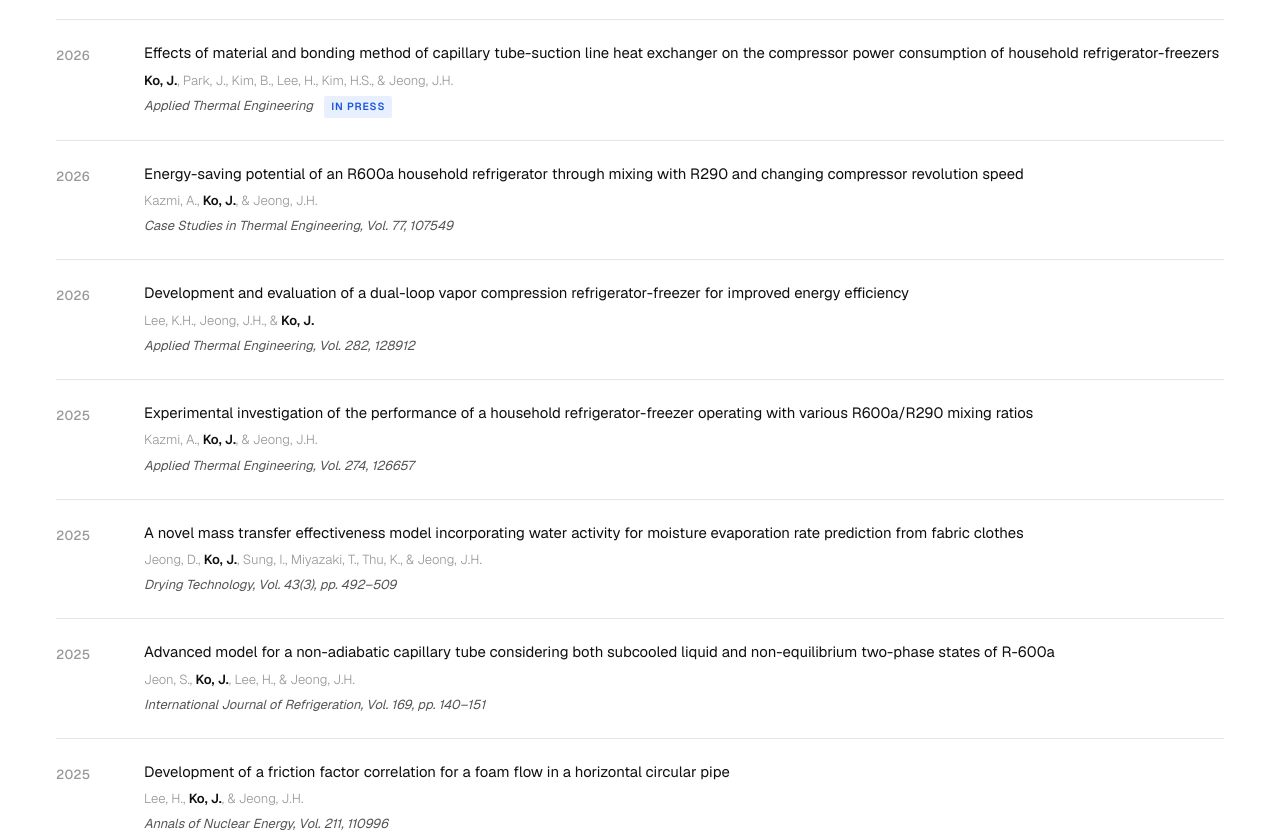
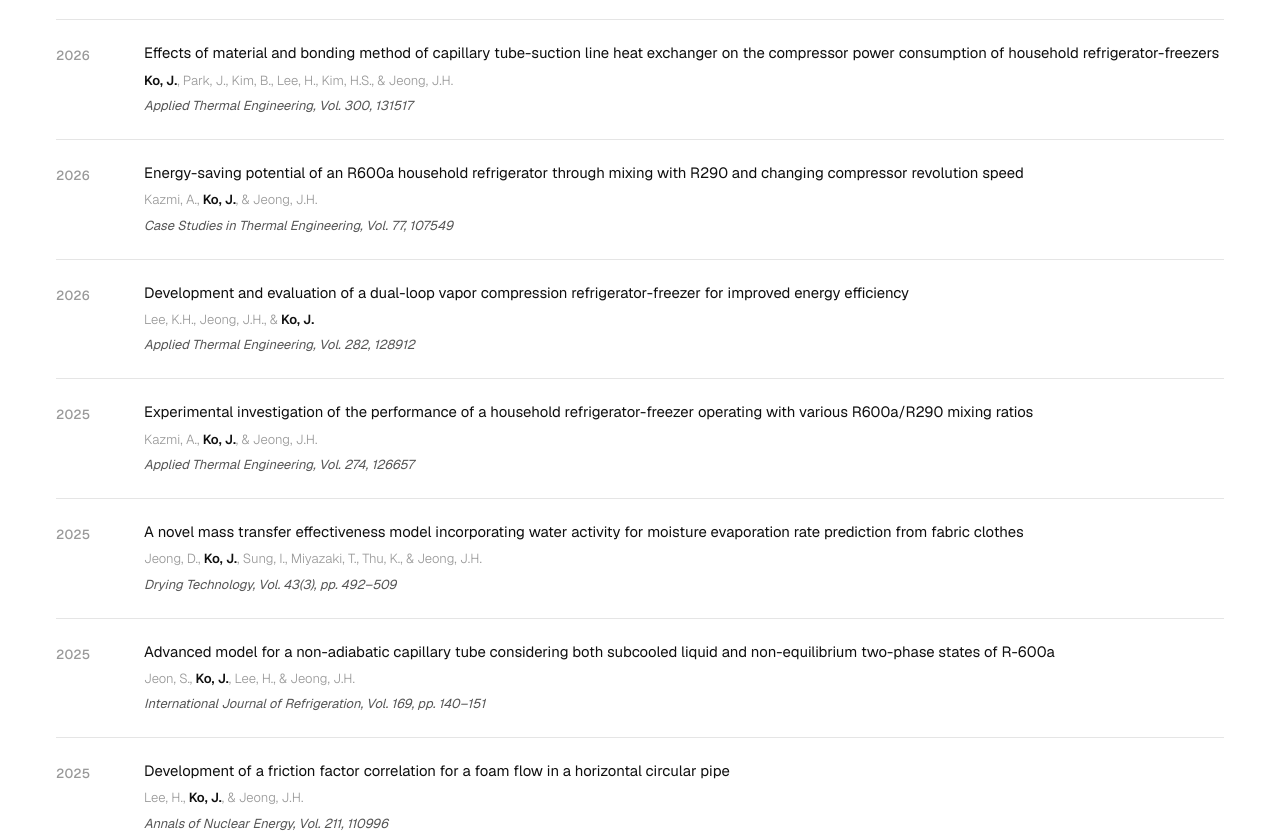
Before and after one commit to Jaedeok-Ko/rhps-lab-website, a plain HTML site: page index.html in a window 1280 px wide. Shown: the part 4215-5054 px from the top of the page. Drawn offline with nearby package versions, Linux system fonts and the light colour scheme; no server answers.

Commit message:
Add files via upload

```diff
--- a/index.html
+++ b/index.html
@@ -418,7 +418,7 @@
     <h2>Peer-Reviewed Journal Articles</h2>
     <div class="pub-list" id="journal-list">
       <div class="pub-item"><div class="pub-year">2026</div><div><div class="pub-title">Water-source heat pumps in practice: case studies from domestic and international environments</div><div class="pub-authors"><span class="highlight-author">Ko, J.</span> &amp; Jeong, J.H.</div><div class="pub-journal">Korean Journal of Air-Conditioning and Refrigeration Engineering, Vol. 38(9), pp. 000–000 <span class="pub-tag">In Press</span></div></div></div>
-      <div class="pub-item"><div class="pub-year">2026</div><div><div class="pub-title">Effects of material and bonding method of capillary tube-suction line heat exchanger on the compressor power consumption of household refrigerator-freezers</div><div class="pub-authors"><span class="highlight-author">Ko, J.</span>, Park, J., Kim, B., Lee, H., Kim, H.S., &amp; Jeong, J.H.</div><div class="pub-journal">Applied Thermal Engineering <span class="pub-tag">In Press</span></div></div></div>
+      <div class="pub-item"><div class="pub-year">2026</div><div><div class="pub-title"><a href="https://doi.org/10.1016/j.applthermaleng.2026.131517" target="_blank">Effects of material and bonding method of capillary tube-suction line heat exchanger on the compressor power consumption of household refrigerator-freezers</a></div><div class="pub-authors"><span class="highlight-author">Ko, J.</span>, Park, J., Kim, B., Lee, H., Kim, H.S., &amp; Jeong, J.H.</div><div class="pub-journal">Applied Thermal Engineering, Vol. 300, 131517</div></div></div>
       <div class="pub-item"><div class="pub-year">2026</div><div><div class="pub-title"><a href="https://doi.org/10.1016/j.csite.2025.107549" target="_blank">Energy-saving potential of an R600a household refrigerator through mixing with R290 and changing compressor revolution speed</a></div><div class="pub-authors">Kazmi, A., <span class="highlight-author">Ko, J.</span>, &amp; Jeong, J.H.</div><div class="pub-journal">Case Studies in Thermal Engineering, Vol. 77, 107549</div></div></div>
       <div class="pub-item"><div class="pub-year">2026</div><div><div class="pub-title"><a href="https://doi.org/10.1016/j.applthermaleng.2025.128912" target="_blank">Development and evaluation of a dual-loop vapor compression refrigerator-freezer for improved energy efficiency</a></div><div class="pub-authors">Lee, K.H., Jeong, J.H., &amp; <span class="highlight-author">Ko, J.</span></div><div class="pub-journal">Applied Thermal Engineering, Vol. 282, 128912</div></div></div>
       <div class="pub-item"><div class="pub-year">2025</div><div><div class="pub-title"><a href="https://doi.org/10.1016/j.applthermaleng.2025.126657" target="_blank">Experimental investigation of the performance of a household refrigerator-freezer operating with various R600a/R290 mixing ratios</a></div><div class="pub-authors">Kazmi, A., <span class="highlight-author">Ko, J.</span>, &amp; Jeong, J.H.</div><div class="pub-journal">Applied Thermal Engineering, Vol. 274, 126657</div></div></div>
```
